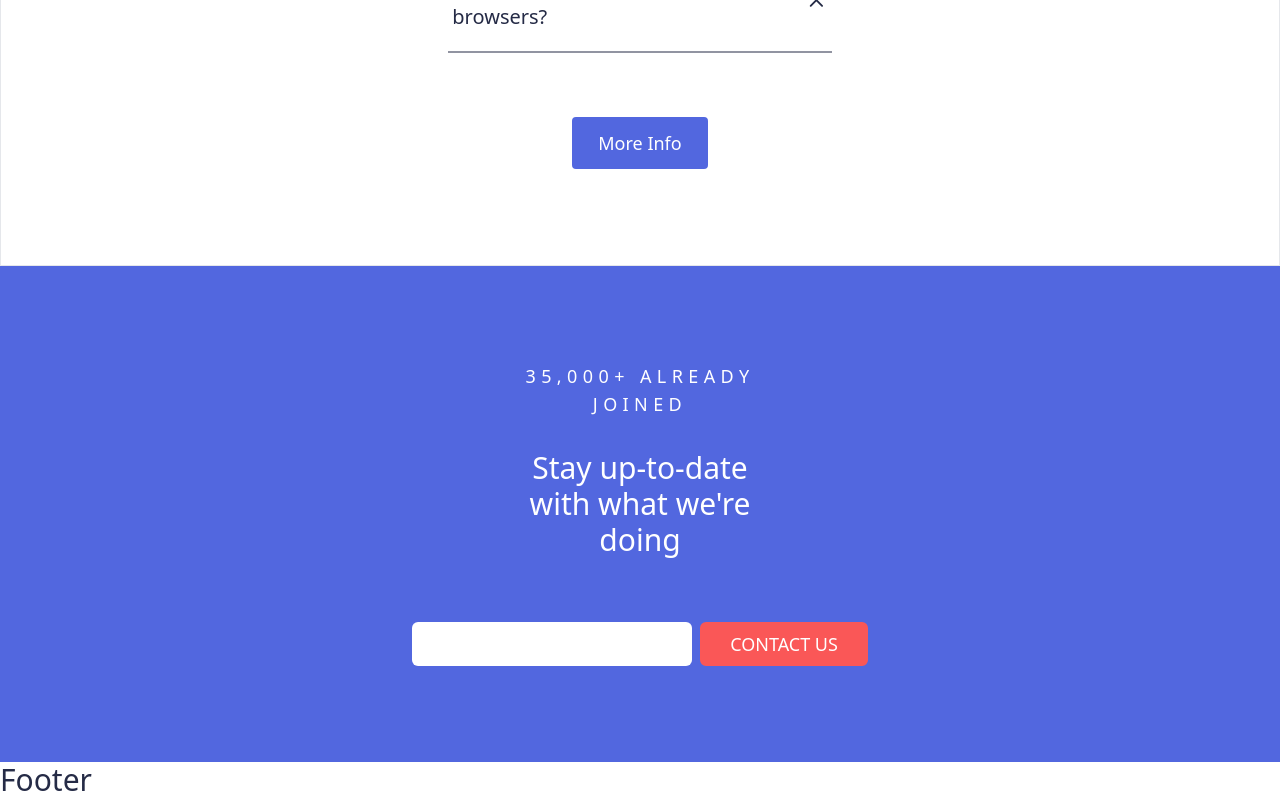
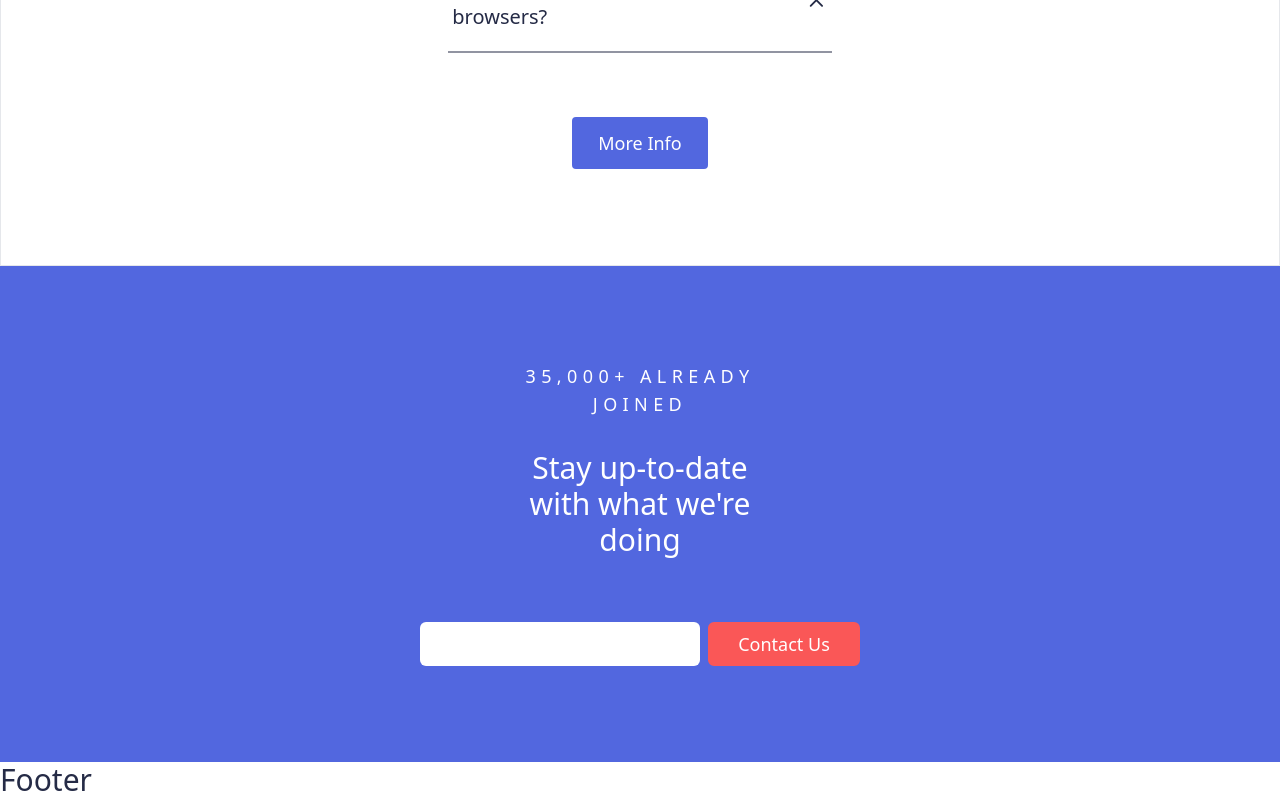
Before and after one commit to AlvesPHGA/bookmark, a React (Vite) app: page / in a window 1280 px wide. Shown: the part 3182-3982 px from the top of the page. Built offline with nearby package versions, Linux system fonts and the light colour scheme.

Commit message:
style: button of contact form on contact section

```diff
--- a/src/ui/components/Contact/ContactFormComponent.tsx
+++ b/src/ui/components/Contact/ContactFormComponent.tsx
@@ -1,14 +1,21 @@
+import React from 'react';
 import { Button } from '../Form/Button';
 import { Input } from '../Form/Input';
 import { DivComponent } from '../TagsComponents';
 
 export const ContactFormComponent = () => {
+   const [name, setName] = React.useState('');
+
+   function handleChange(ev) {
+      console.log(ev.target.value);
+   }
+
    return (
       <form className="flex w-fit mx-auto space-x-2">
          <DivComponent>
-            <Input />
+            <Input onChange={handleChange} />
          </DivComponent>
-         <Button>Contact Us</Button>
+         <Button types="btn_contact">Contact Us</Button>
       </form>
    );
 };
--- a/src/ui/styles/formsStyles.tsx
+++ b/src/ui/styles/formsStyles.tsx
@@ -8,6 +8,7 @@ export const buttonStyle = tv({
          login: 'uppercase',
          btn_tab:
             'rounded-none bg-transparent text-grayishBlue font-medium border-0 px-8 border-b-2 border-[#f7f7f7]  pb-4',
+         btn_contact: 'normal font-medium hover:bg-white',
       },
 
       isActiveTab: {
```
